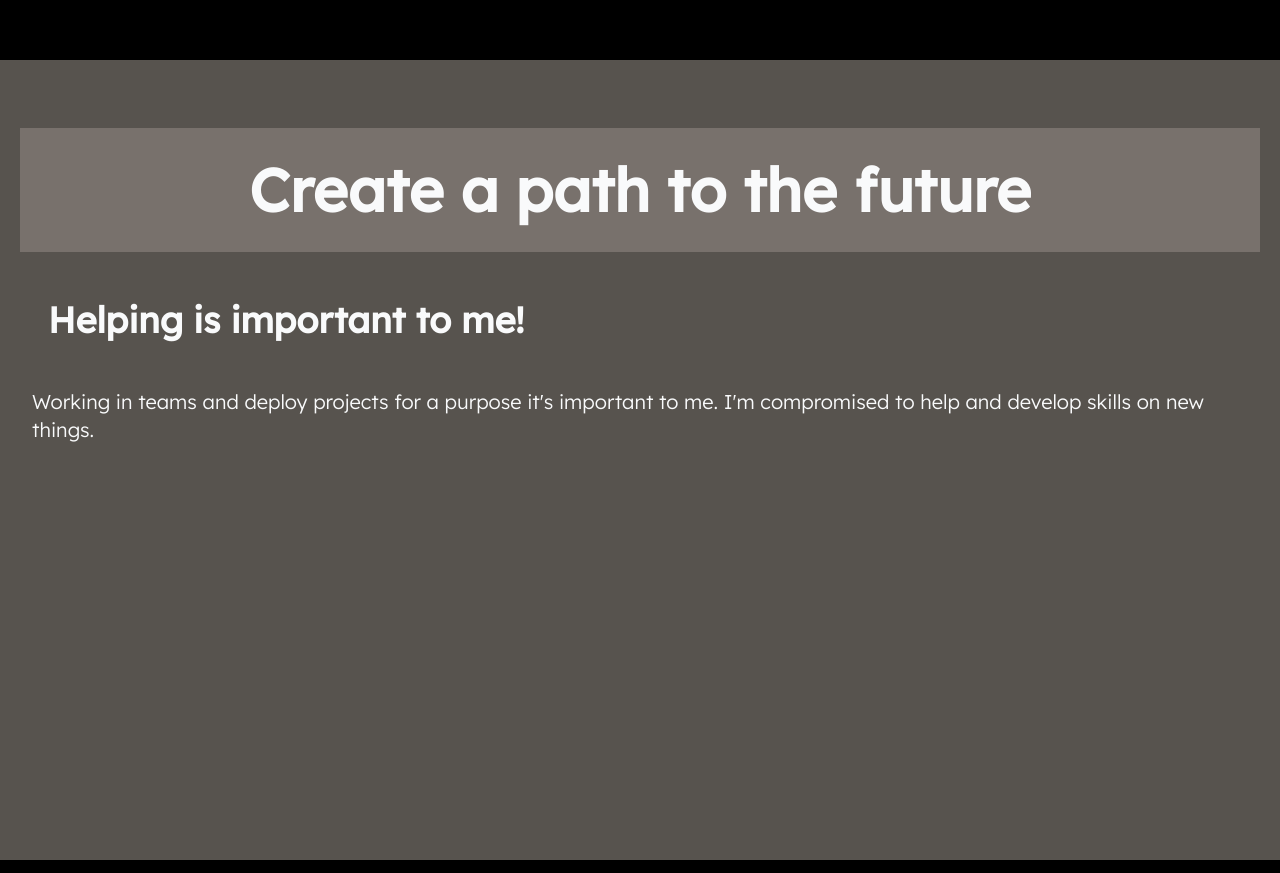
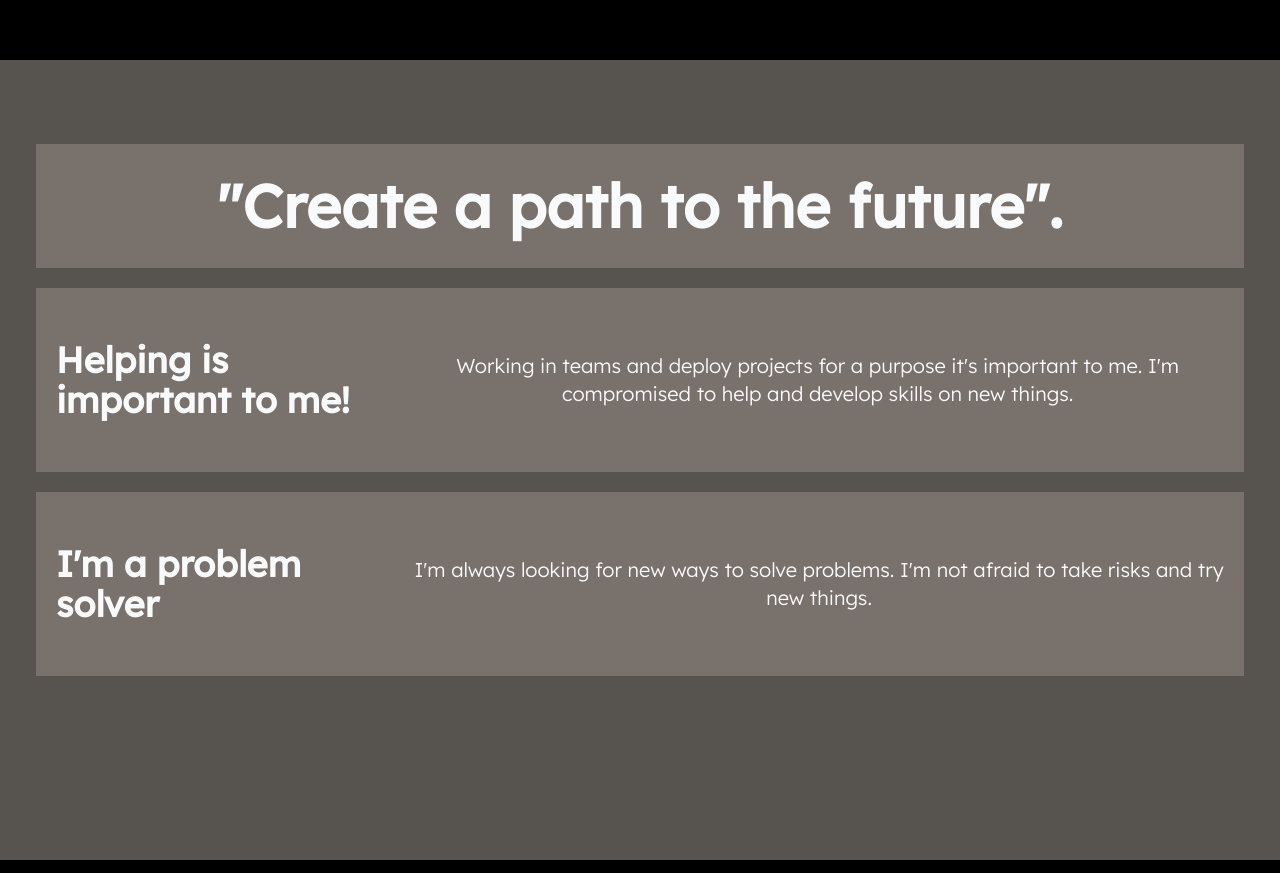
Before and after one commit to bashlui/portfolio, a Next.js app: page / in a window 1280 px wide. Shown: the part 620-1493 px from the top of the page. Built offline with nearby package versions, Linux system fonts and the light colour scheme.

Commit message:
New changes to Info

```diff
--- a/components/Info.js
+++ b/components/Info.js
@@ -1,10 +1,14 @@
 export const Info = () => {
     return (
         <div className="bg-stone-600 px-4 py-16 h-screen">
-            <h1 className="text-gray-50 py-8 px-4 text-center m-1 bg-stone-500">Create a path to the future</h1>
-            <h2 className="text-gray-50 py-8 px-4 text-left m-4">Helping is important to me!</h2>
-            <div className="">
-                <p className="flex-auto text-gray-50 px-4 text-left">Working in teams and deploy projects for a purpose it's important to me. I'm compromised to help and develop skills on new things.</p>
+            <h1 className="text-gray-50 py-8 text-center m-5 bg-stone-500">"Create a path to the future".</h1>
+            <div className="text-gray-50 bg-stone-500 flex items-center py-8 m-5">
+                <h2 className="text-left m-5">Helping is important to me!</h2>
+                <p className="flex-auto px-4 text-center">Working in teams and deploy projects for a purpose it's important to me. I'm compromised to help and develop skills on new things.</p>
+            </div>
+            <div className="text-gray-50 bg-stone-500 flex items-center py-8 m-5">
+                <h2 className="text-left m-5">I'm a problem solver</h2>
+                <p className="flex-auto px-4 text-center">I'm always looking for new ways to solve problems. I'm not afraid to take risks and try new things.</p>
             </div>
         </div>
     );
```
